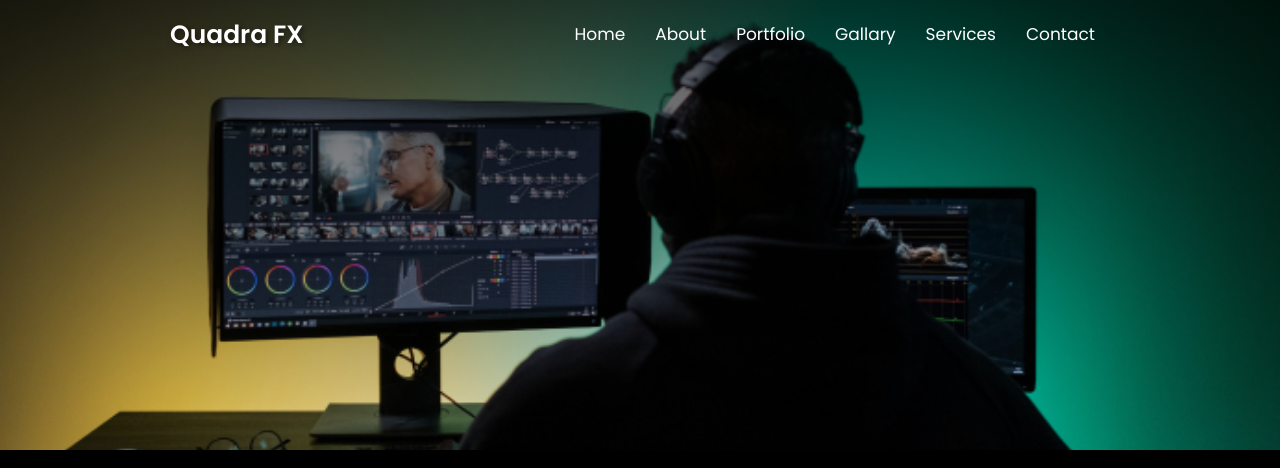
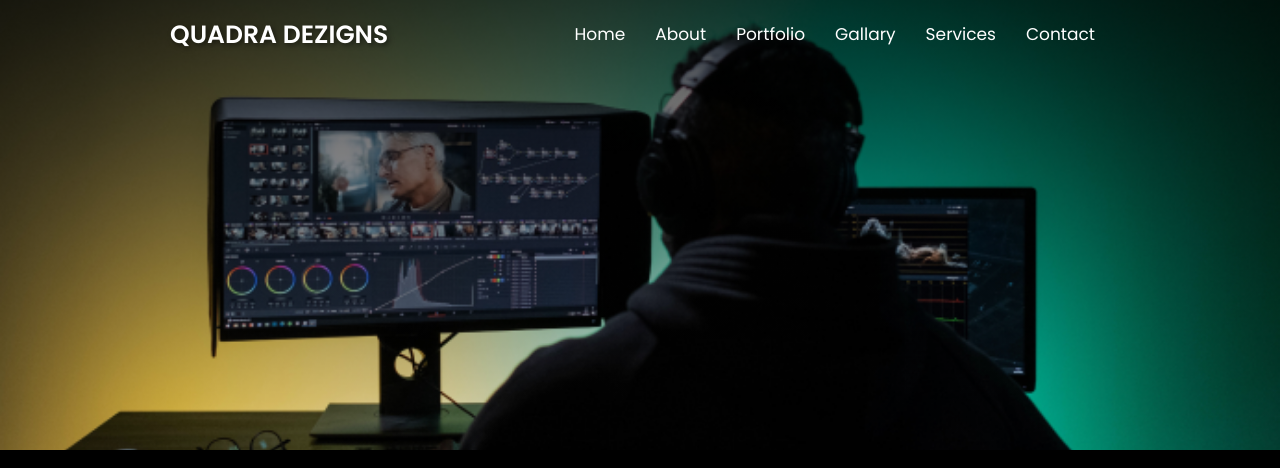
Before and after one commit to Ajay-BabuT/Quadra-Dzigns, a plain HTML site: page about.html in a window 1280 px wide. Shown: the top 468 px of the page. Drawn offline with nearby package versions, Linux system fonts and the light colour scheme.

Commit message:
changed quadra FX to QUADRA DEZIGNS

```diff
--- a/about.html
+++ b/about.html
@@ -9,7 +9,7 @@
     <link href='https://unpkg.com/boxicons@2.1.1/css/boxicons.min.css' rel='stylesheet'>
     <link rel="stylesheet" href="./assets/css/style.css">
     <link rel="icon" type="image/x-icon" href="./assets/images/main-logo.png">
-    <title>QUADRA FX</title>
+    <title>QUADRA DEZIGNS</title>
     <script src="https://ajax.googleapis.com/ajax/libs/jquery/3.5.1/jquery.min.js"></script>
 </head>
 <body>
@@ -18,10 +18,10 @@
   <nav>
     <div class="nav-bar">
 
-      <span class="logo navLogo"><a href="https://www.instagram.com/quadra.fx?igsh=YTVtZ3Z2bm0xbXA4">Quadra FX</a></span>
+      <span class="logo navLogo"><a href="https://www.instagram.com/quadra.fx?igsh=YTVtZ3Z2bm0xbXA4">QUADRA DEZIGNS</a></span>
       <div class="menu">
         <div class="logo-toggle">
-          <span class="logo"><a href="#">Quadra FX</a></span>
+          <span class="logo"><a href="#">QUADRA DEZIGNS</a></span>
           <i class="bx bx-x siderbarClose"></i>
         </div>
         <ul class="nav-links">
```
